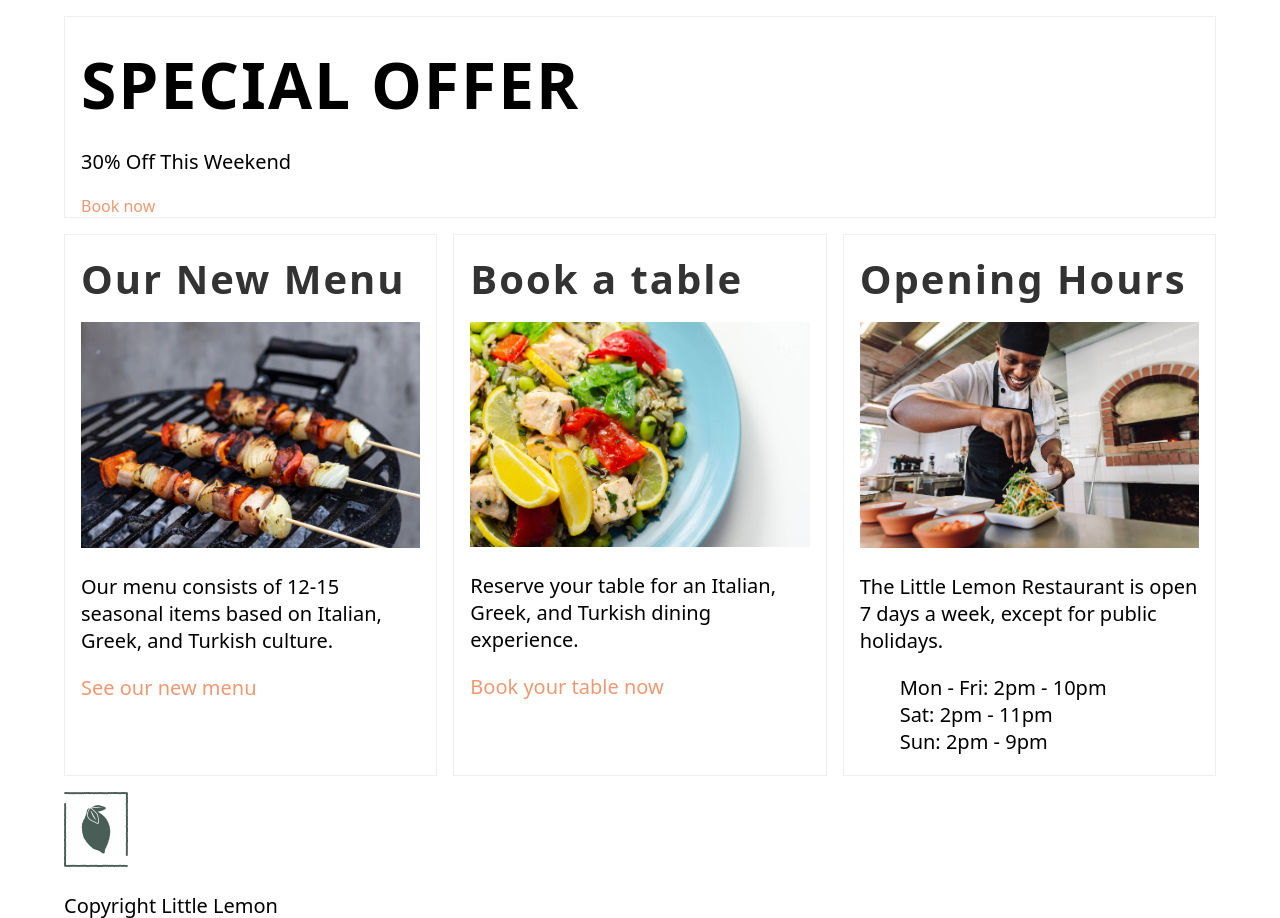
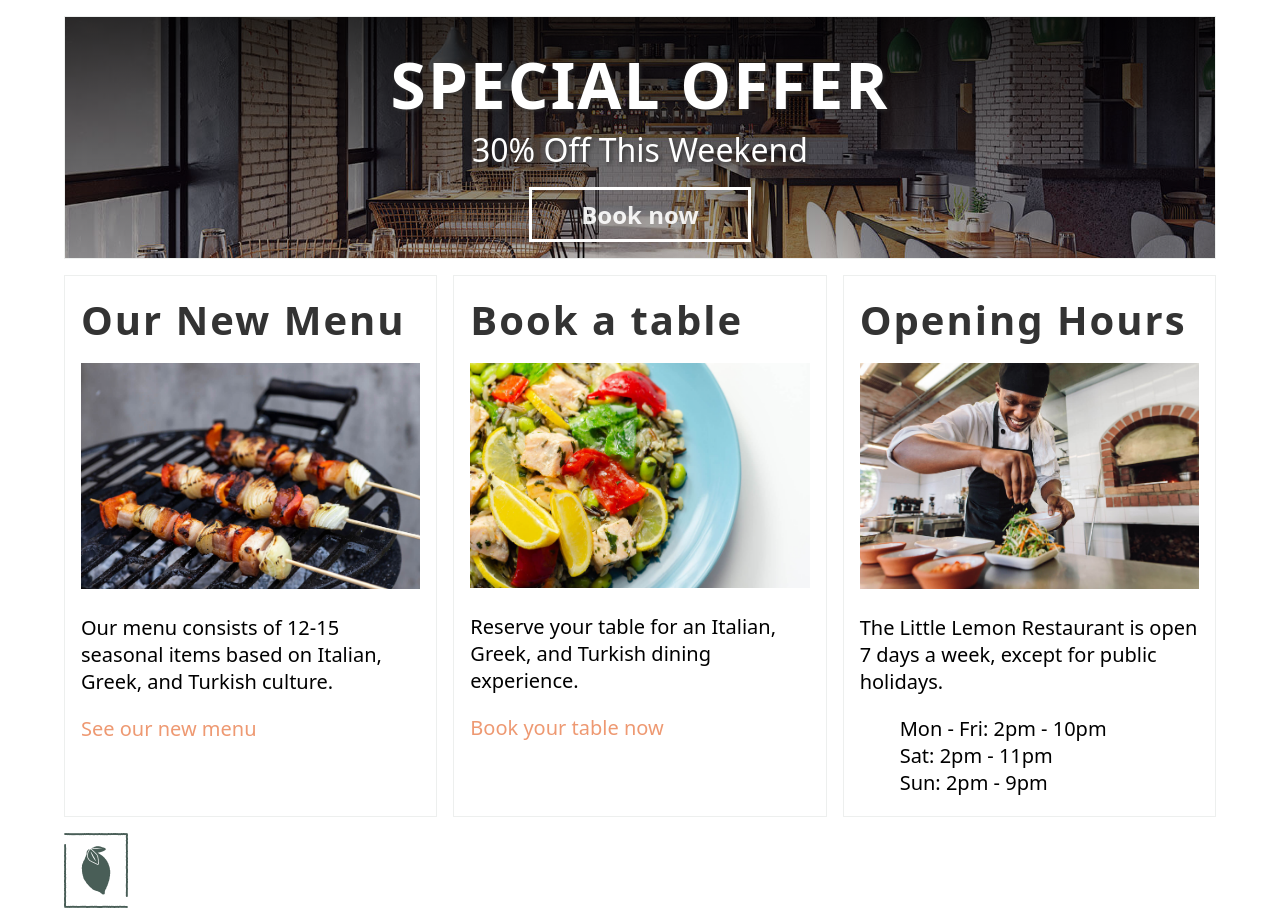
Before and after one commit to kumailalidev/little-lemon-restaurant, a Django app: page / in a window 1280 px wide. Shown: the part 249-1167 px from the top of the page. Run offline with Django 4.2, Linux system fonts and the light colour scheme; some web fonts are replaced.

Commit message:
Added styling for hero section and CTA button on homepage.

```diff
--- a/restaurant/static/css/style.css
+++ b/restaurant/static/css/style.css
@@ -148,3 +148,38 @@ select {
     color: #fff;
     line-height: 25px;
 }
+
+/* Hero and CTA button on homepage (index.html) */
+
+#hero {
+    background-image: linear-gradient(0deg, rgba(0, 0, 0, 0.3), rgba(0, 0, 0, 0.8)), url('../img/restaurant_inside.jpg');
+    background-size: cover;
+    background-position: 75%;
+    color: white;
+    min-height: 200px;
+    text-align: center;
+}
+
+#hero p {
+    font-size: 2rem;
+    margin: 0;
+    text-shadow: 2px 2px 4px #333333;
+}
+
+.cta {
+    display: inline-block;
+    color: rgba(255, 255, 255, 0.9);
+    width: 200px;
+    font-weight: bold;
+    font-size: 1.5rem;
+    padding: 8px;
+    border: 3px solid #fff;
+    text-align: center;
+    outline: none;
+    text-decoration: none;
+    margin: 1rem;
+}
+
+.heading_shadow {
+    text-shadow: 1px 1px 4px #333333;
+}
```
